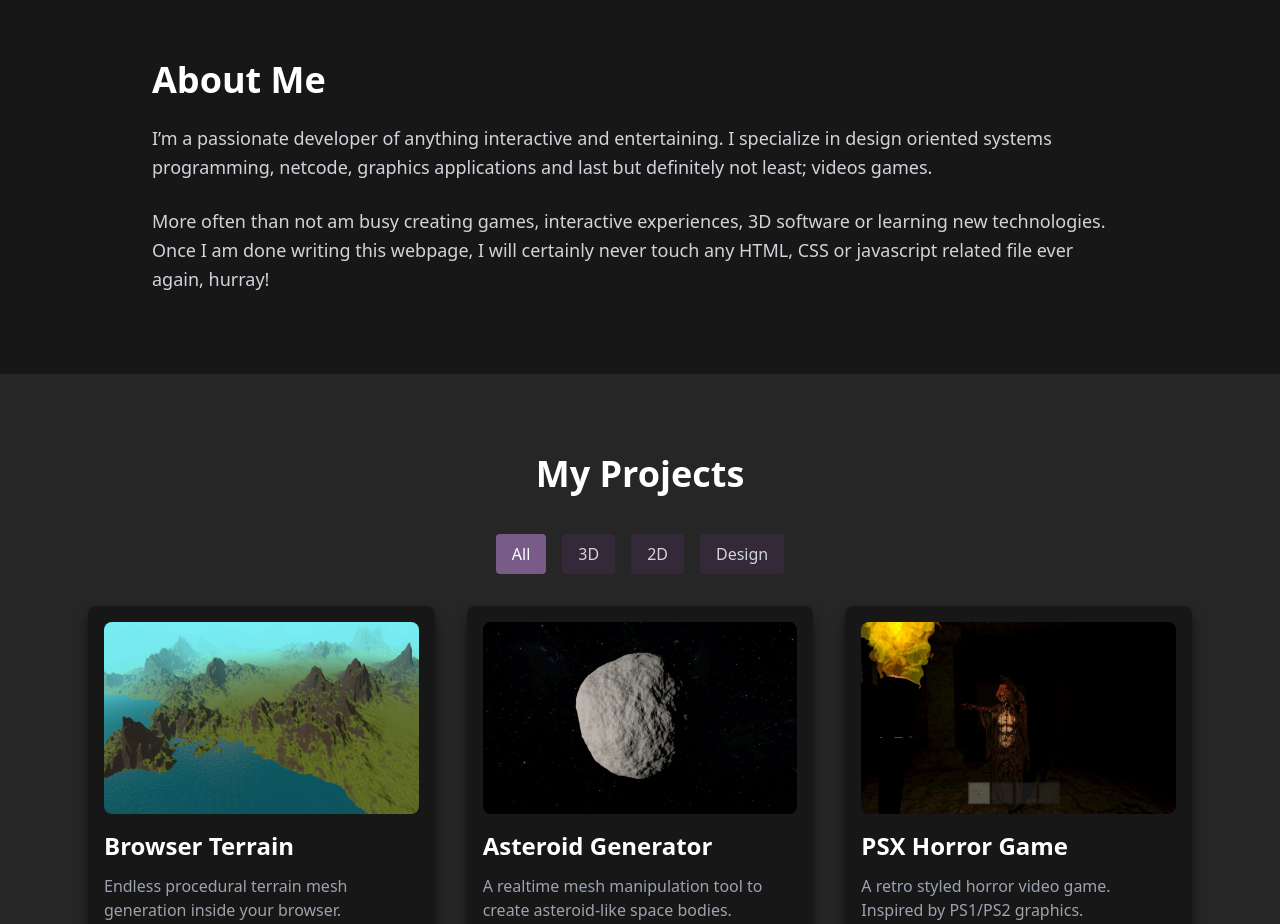
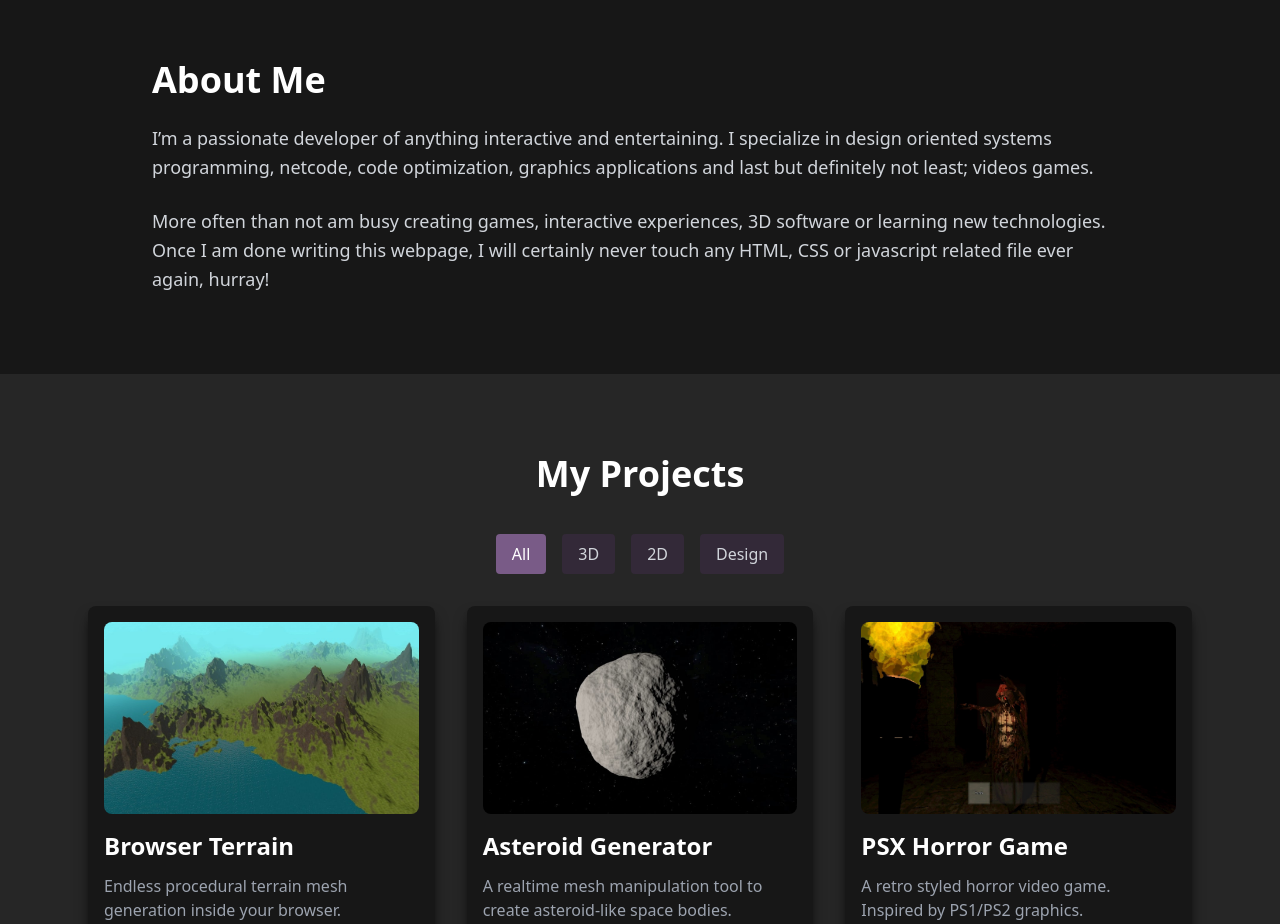
Before and after one commit to Deltt/Portfolio, a plain HTML site: page index.html in a window 1280 px wide. Shown: the part 820-1744 px from the top of the page. Drawn offline with nearby package versions, Linux system fonts and the light colour scheme.

Commit message:
Update index.html

```diff
--- a/index.html
+++ b/index.html
@@ -67,7 +67,7 @@
 			<h3 class="fade-in text-4xl font-bold mb-6 text-white">About Me</h3>
 			<p class="fade-in text-lg leading-relaxed text-gray-300">
 				I’m a passionate developer of anything interactive and entertaining. I specialize in design oriented systems programming,
-				netcode, graphics applications and last but definitely not least; videos games.
+				netcode, code optimization, graphics applications and last but definitely not least; videos games.
 			</p>
 			<br>
 			<p class="fade-in text-lg leading-relaxed text-gray-300">
```
